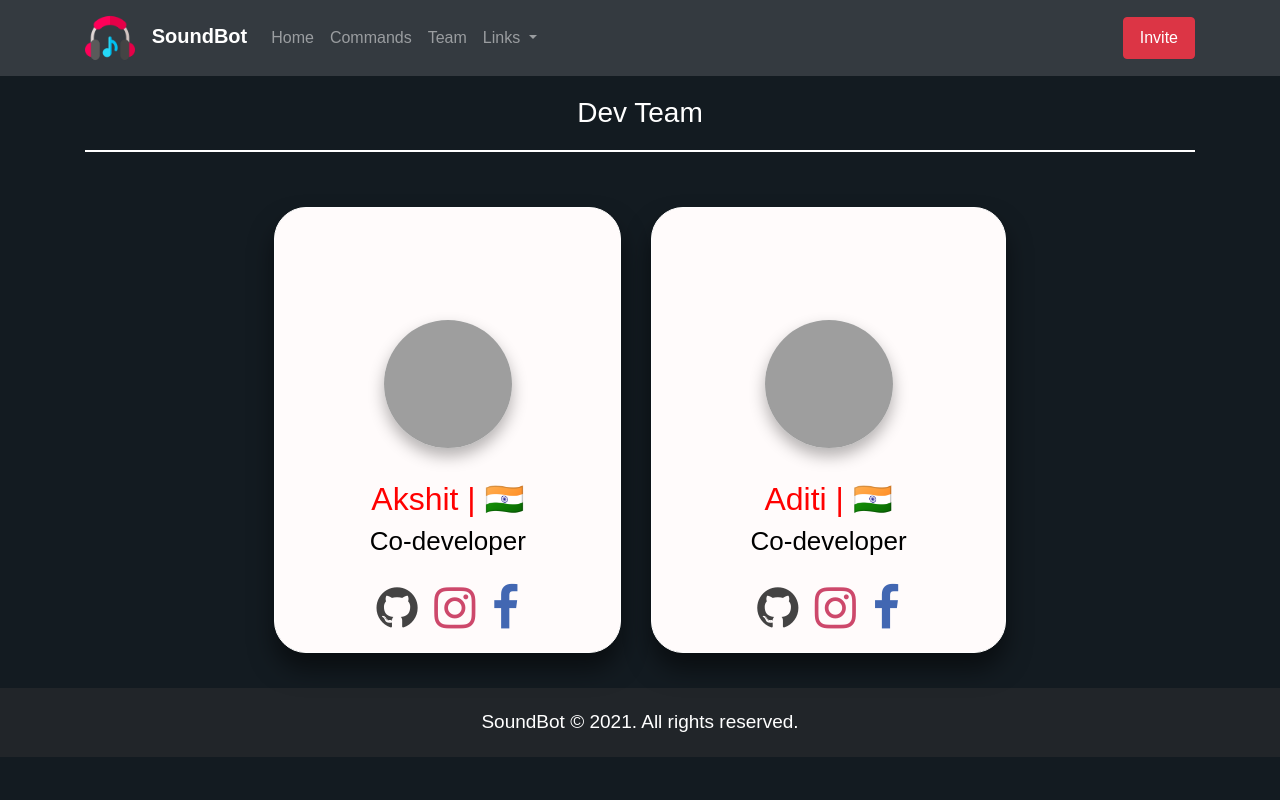
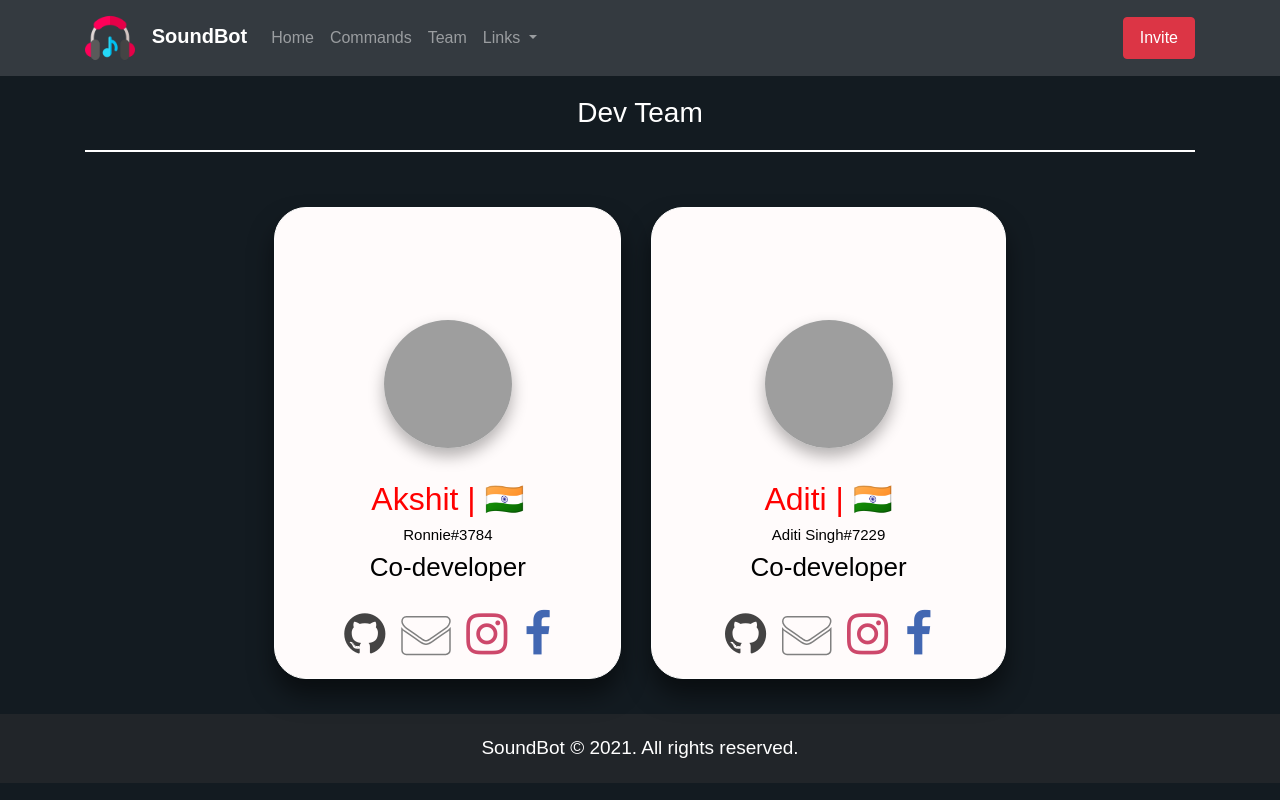
Before and after one commit to vakshit/SoundBot, a plain HTML site: page pages/team.html in a window 1280 px wide. Drawn offline with nearby package versions, Linux system fonts and the light colour scheme; grey boxes are pictures that could not be loaded.

Commit message:
added email field

```diff
--- a/css/main.css
+++ b/css/main.css
@@ -476,3 +476,13 @@ h3.testimonial-author{
   }
 
 }
+
+.fa.fa-envelope{
+  color: transparent;
+  -webkit-text-stroke-width: 1.5px;
+  -webkit-text-stroke-color: grey;
+}
+
+.fa.fa-envelope:hover{
+  -webkit-text-stroke-color: black;
+}
--- a/pages/team.html
+++ b/pages/team.html
@@ -75,10 +75,12 @@
         <br>
         <h2 class="name">&emsp;&emsp;Akshit | 🇮🇳&emsp;&emsp;</h2>
         <div class="title">
+          <h1 id="trigger2" style="font-size: 15px; color: #000000;">Ronnie#3784</h1>
           <h1 id="trigger2" style="font-size: 26px; color: #000000;">Co-developer</h1>
         </div>
 					<div class="card-icons">
             <a class="github" href="https://github.com/vakshit" target="_blank"> <i class="fa fa-github fa-3x"></i></a>
+            <a class="email" href="mailto:akshitv18@gmail.com" target="_blank"><i class="fa fa-envelope  fa-3x"></i></a>
 						<a class="instagram" href="https://www.instagram.com/ronnie.3784/" target="_blank"> <i class="fa fa-instagram fa-3x"></i></a>
             <a class="facebook" href="https://www.facebook.com/profile.php?id=100057273051263" target="_blank"> <i class="fa fa-facebook fa-3x"></i></a>
 					</div>
@@ -93,10 +95,12 @@
         <br>
         <h2 class="name">&ensp;&emsp;&emsp;Aditi | 🇮🇳&emsp;&emsp;&ensp;</h2>
         <div class="title">
+          <h1 id="trigger2" style="font-size: 15px; color: #000000;">Aditi Singh#7229</h1>
           <h1 id="trigger2" style="font-size: 26px; color: #000000;">Co-developer</h1>
         </div>
 				<div class="card-icons">
 					<a class="github" href="https://github.com/aditi-singh-442" target="_blank"> <i class="fa fa-github fa-3x"></i></a>
+          <a class="email" href="mailto:aditisragini@gmail.com" target="_blank"><i class="fa fa-envelope fa-3x"></i></a>
 					<a class="instagram" href="https://www.instagram.com/aditi_singh.4/" target="_blank"> <i class="fa fa-instagram fa-3x"></i></a>
 					<a class="facebook" href="https://www.facebook.com/profile.php?id=100007702835669" target="_blank"> <i class="fa fa-facebook fa-3x"></i></a>
 				</div>
```
